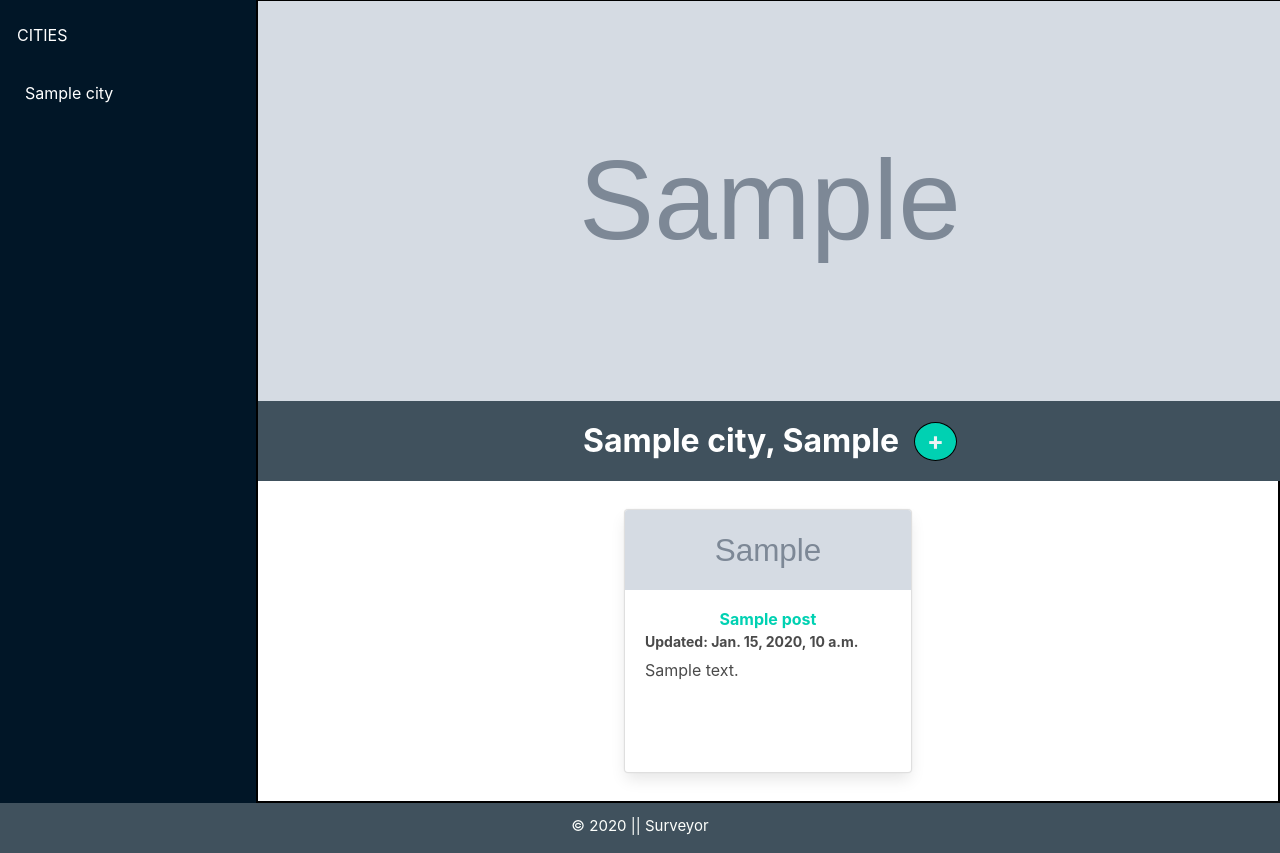
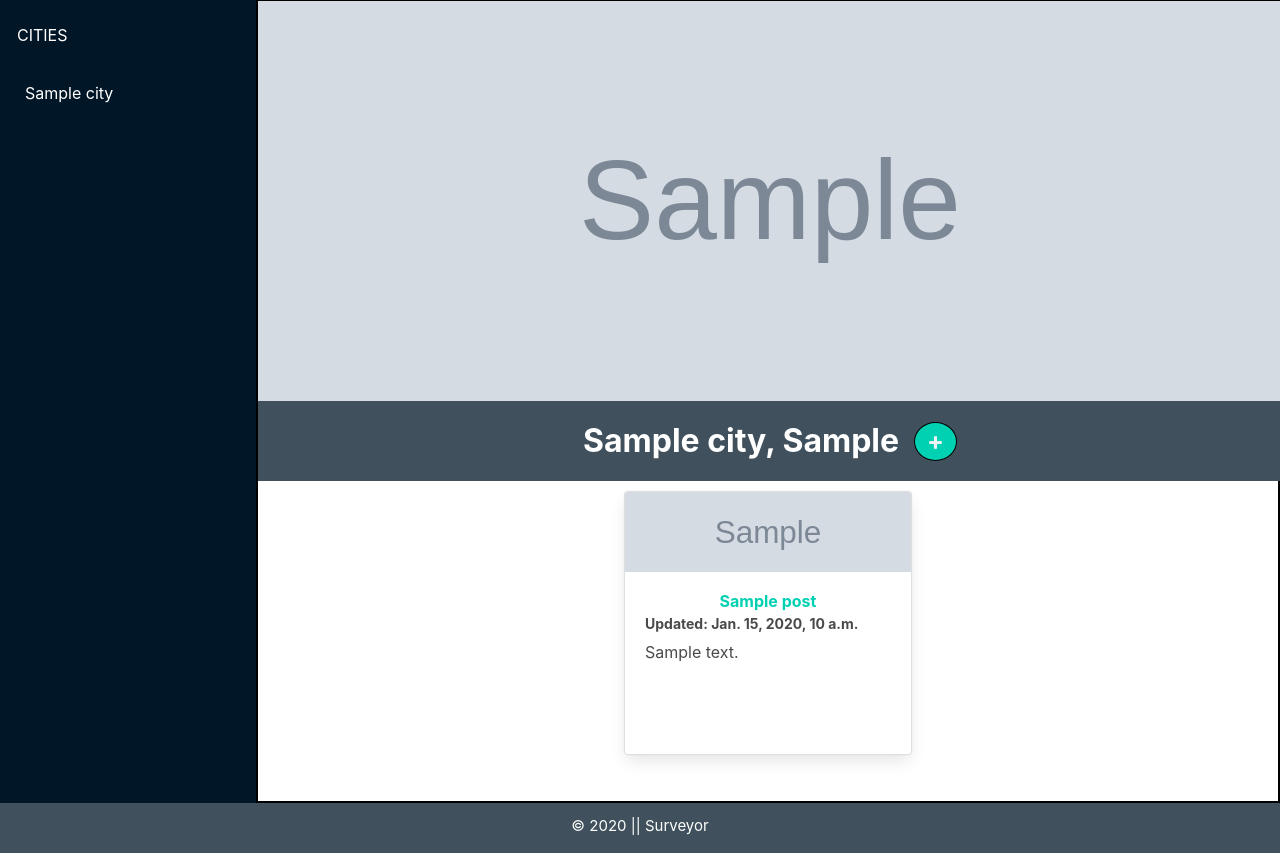
Before and after one commit to desertlp/wayfarer, a Django app: page /city/1/ in a window 1280 px wide. Shown: the part 53-906 px from the top of the page. Run offline with Django 3.2, Linux system fonts and the light colour scheme; tables that the repository leaves empty hold one stand-in row (values such as "Sample post"); grey boxes marked "Sample" are stand-in pictures; some libraries are stand-ins or nearby versions.

Commit message:
wraping posts CSS

```diff
--- a/main_app/static/styles/style.css
+++ b/main_app/static/styles/style.css
@@ -150,7 +150,9 @@ Profile
     align-items: center;
     flex-direction: row;
     min-height: 40vh;
-    align-content: flex-end;
+    align-content: space-between;
+    flex-wrap: wrap;
+    /* margin-left: 20vw; */
 }
 
 .profile-img{
--- a/main_app/templates/base.html
+++ b/main_app/templates/base.html
@@ -51,6 +51,7 @@
              <!-- CITIES INDEX -->
              <li class="nav-item">
                 <a class="nav-link" href="{% url 'city' city_id=2 %}">Cities</a>
+                {% comment %} <a class="nav-link" href="{% url 'city' city_id=3 %}">Cities</a> {% endcomment %}
               </li>
               <!-- PROFILE -->
               <li class="nav-item">
```
